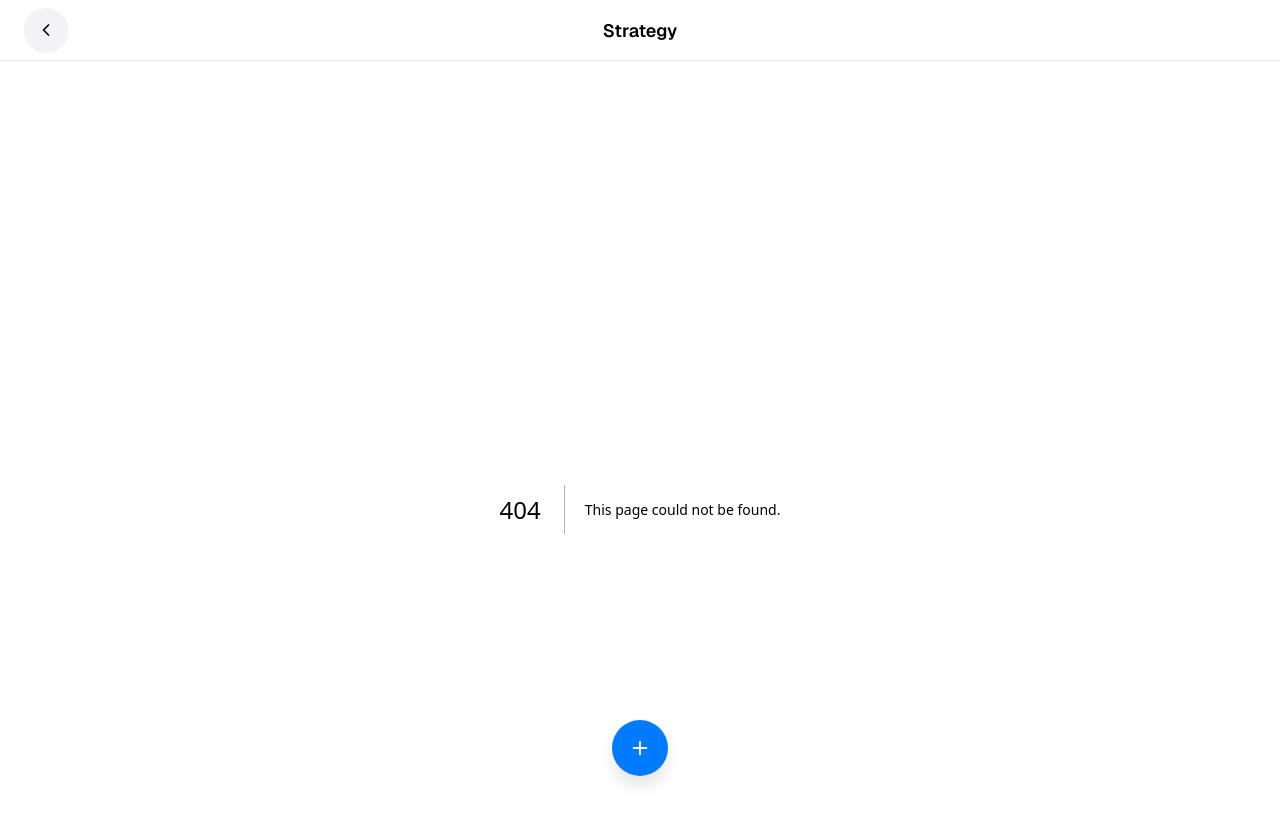
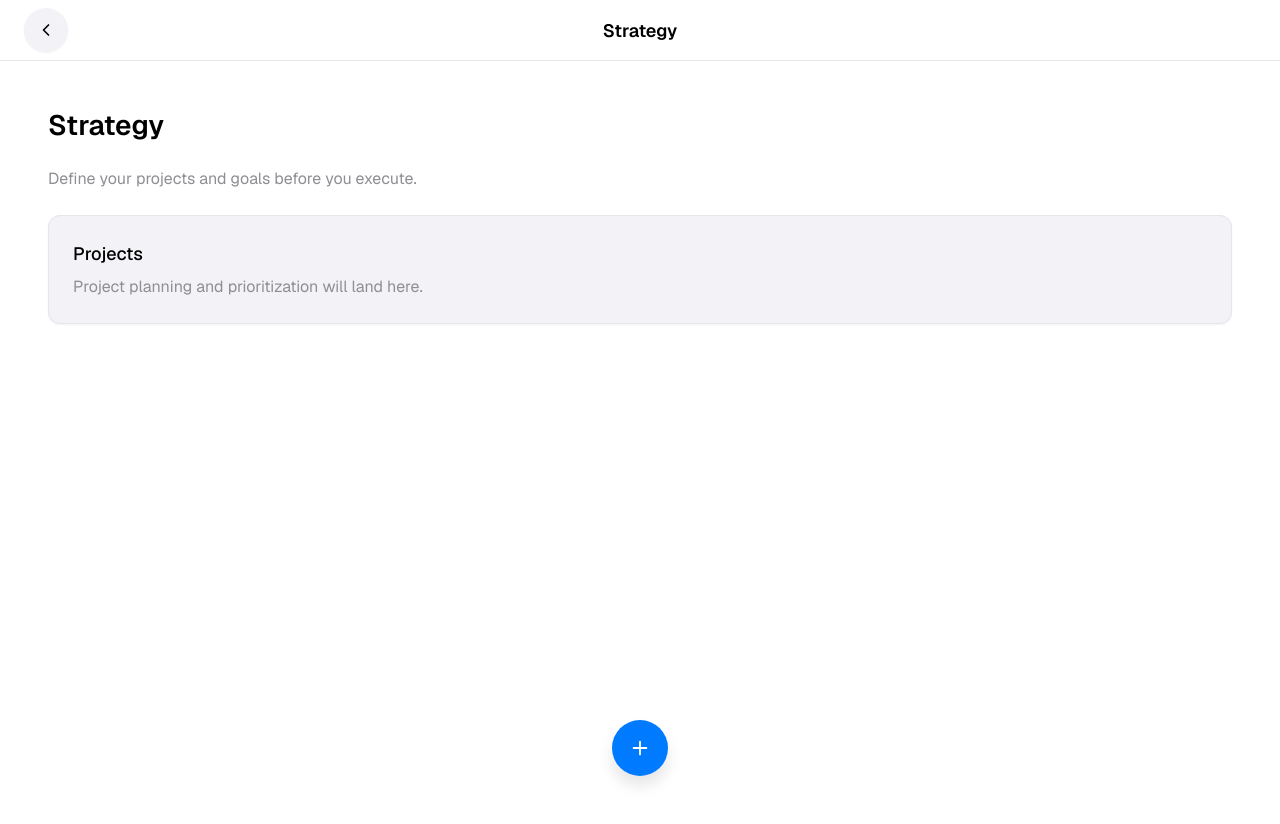
Before and after one commit to dwaynemcyrus/personal-os, a Next.js app: page /strategy in a window 1280 px wide. Before the commit this address had no page. Shown: the top 824 px of the page. After the commit the page ends 800 px from the top, so only its background shows below. Built offline with nearby package versions, Linux system fonts and the light colour scheme.

Commit message:
feat: add core routes

```diff
--- /dev/null
+++ b/src/app/section.module.css
@@ -0,0 +1,36 @@
+.section {
+  display: grid;
+  gap: var(--space-4);
+}
+
+.section__title {
+  font-size: var(--font-2xl);
+  font-weight: var(--font-semibold);
+  line-height: var(--leading-tight);
+}
+
+.section__subtitle {
+  font-size: var(--font-base);
+  color: var(--color-text-secondary);
+  max-width: 30rem;
+}
+
+.section__card {
+  border-radius: var(--radius-lg);
+  border: 1px solid var(--color-border);
+  padding: var(--space-4);
+  background: var(--color-surface);
+  box-shadow: var(--shadow-sm);
+  display: grid;
+  gap: var(--space-2);
+}
+
+.section__card-title {
+  font-size: var(--font-lg);
+  font-weight: var(--font-medium);
+}
+
+.section__card-body {
+  font-size: var(--font-base);
+  color: var(--color-text-secondary);
+}
--- /dev/null
+++ b/src/app/strategy/page.tsx
@@ -0,0 +1,18 @@
+import styles from '../section.module.css';
+
+export default function StrategyPage() {
+  return (
+    <section className={styles.section}>
+      <h1 className={styles.section__title}>Strategy</h1>
+      <p className={styles.section__subtitle}>
+        Define your projects and goals before you execute.
+      </p>
+      <div className={styles.section__card}>
+        <div className={styles['section__card-title']}>Projects</div>
+        <p className={styles['section__card-body']}>
+          Project planning and prioritization will land here.
+        </p>
+      </div>
+    </section>
+  );
+}
```
Also changed, not shown: src/app/execution/page.tsx (added, +18 -0 lines), src/app/knowledge/page.tsx (added, +18 -0 lines).
